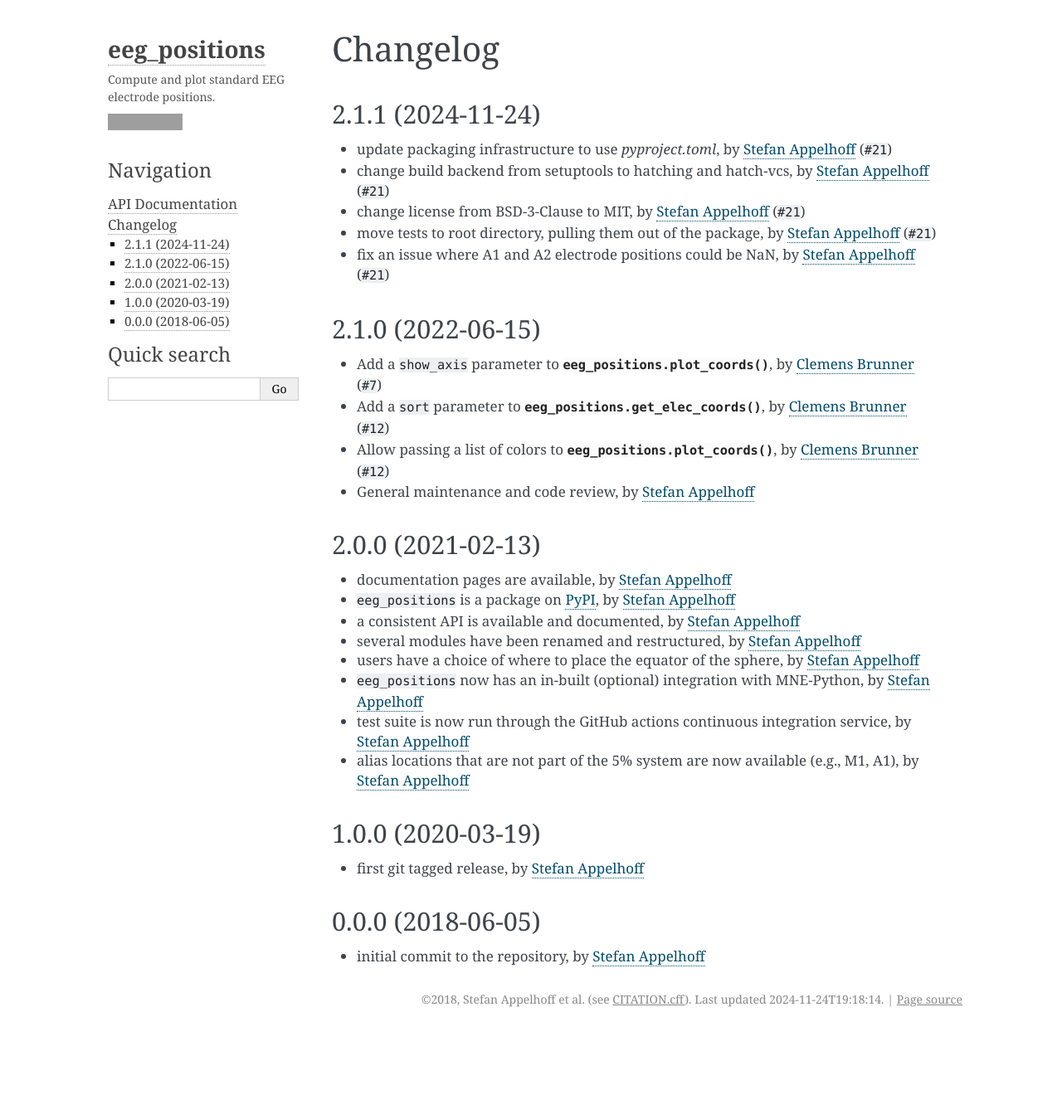
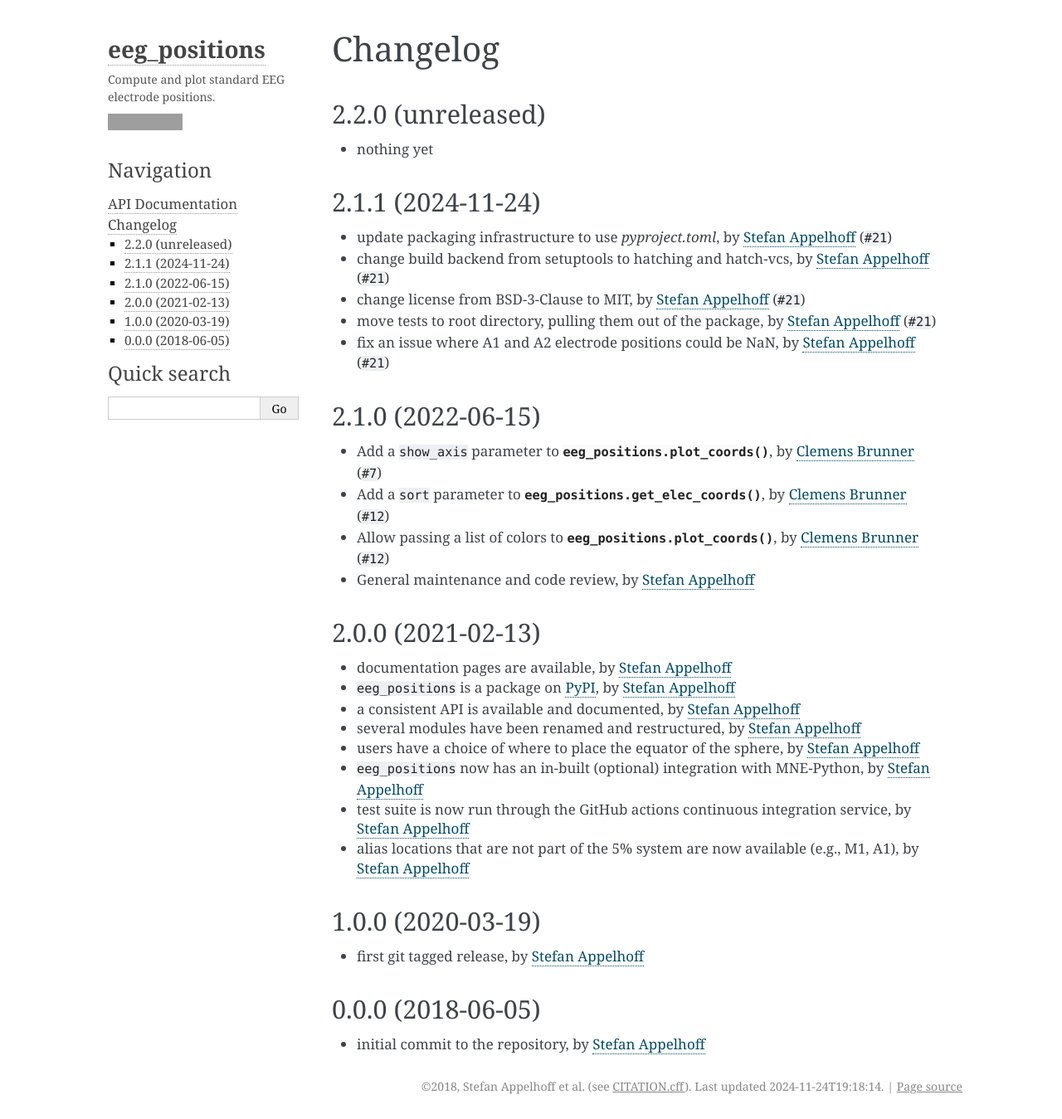
Before and after one commit to sappelhoff/eeg_positions, a Sphinx documentation site: the page built from docs/changes.rst, in a window 1280 px wide and 1349 px high. Shown: the whole window at 83% size. Built offline with Sphinx 7.4.7, drawn with Linux system fonts in a browser that asks for light colours; pages that are not in the unit, such as notebooks, are missing from menus; the version number could not be read and is left out; cross-references to code outside the pages are shown as plain code; grey boxes are pictures that could not be loaded.

Commit message:
start new dev cycle

```diff
--- a/docs/changes.rst
+++ b/docs/changes.rst
@@ -3,6 +3,10 @@
 =========
 Changelog
 =========
+
+2.2.0 (unreleased)
+------------------
+- nothing yet
 
 2.1.1 (2024-11-24)
 ------------------
```
